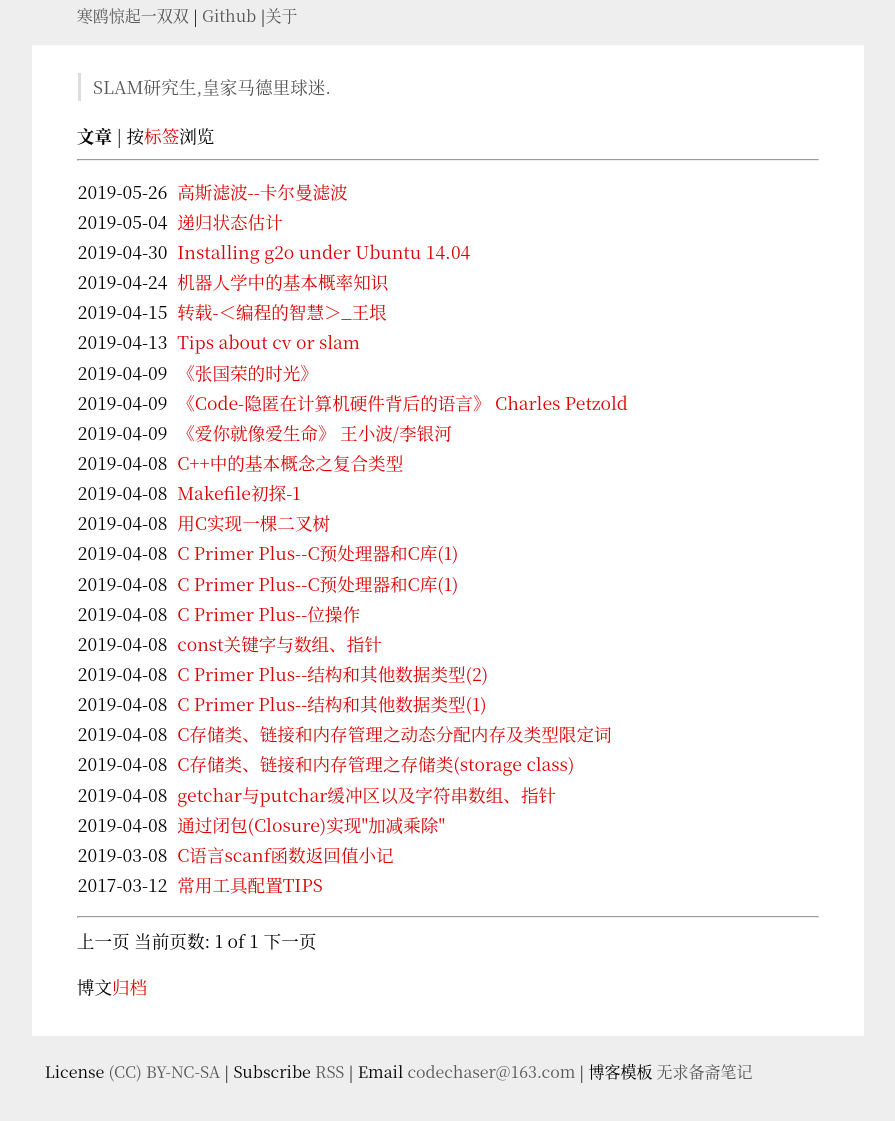
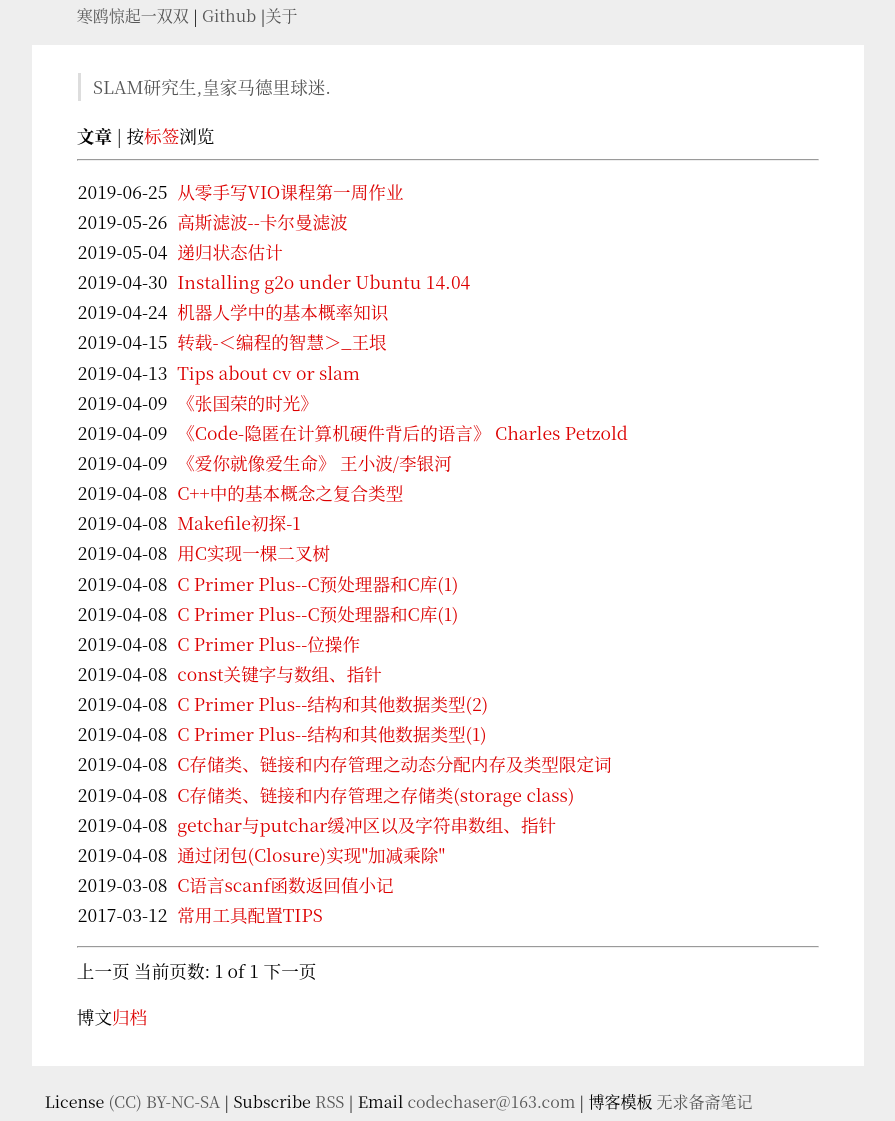
Before and after one commit to foreverlms/foreverlms.github.io, a Jekyll site: the page built from index.html, in a window 1280 px wide. Shown: the whole page, without its empty margins (192-1087 px from the left). Built offline with Jekyll 4.4.1, drawn with Linux system fonts in a browser that asks for light colours; the list of posts is cut into pages by our own code; before the commit the page ends 1091 px from its top, so only the background shows below that.

Commit message:
vio homework for week 1

```diff
--- a/Gemfile
+++ b/Gemfile
@@ -10,7 +10,7 @@ gem "html-proofer"
 # Optional: Add any custom plugins here.
 # Some useful examples are listed below
 group :jekyll_plugins do
-#   gem "jekyll-feed"
+  # gem "jekyll-feed"
   # gem "jekyll-sitemap"
   gem "jekyll-paginate"
   # gem "jekyll-seo-tag"
--- a/_includes/head.html
+++ b/_includes/head.html
@@ -1,3 +1,4 @@
+
 <head>
 	<meta charset="utf-8">
 	<meta http-equiv="X-UA-Compatible" content="IE=edge">
--- /dev/null
+++ b/_posts/2019-06-25-vio-1week.md
@@ -0,0 +1,12 @@
+---
+layout: post
+title: "从零手写VIO课程第一周作业"
+tags: [slam]
+date: 2019-06-25
+---
+
+从零手写VIO的第一周作业
+<!--more-->
+
+这是我在深蓝学院学习的《从零手写VIO》课程第一周的作业。第一周主要回顾了一些视觉SLAM和VIO里面会用到的基本概念和数理知识。着重于李代数的求导。
+<center><object data="/files/vio/1week/hm.pdf" width="700" height="1500" type='application/pdf'></object></center>
--- a/feed.xml
+++ b/feed.xml
@@ -19,7 +19,7 @@ layout: null
         <link>{{ post.url | prepend: site.baseurl | prepend: site.url }}</link>
         <guid isPermaLink="true">{{ post.url | prepend: site.baseurl | prepend: site.url }}</guid>
         {% for tag in post.tags %}
-        <category>{{ tag | xml_escape }}</category>
+        <category>{{ tag | xml_escape}}</category>
         {% endfor %}
         {% for cat in post.categories %}
         <category>{{ cat | xml_escape }}</category>
```
Also changed, not shown: Gemfile.lock, _posts/2016-06-23-c-bit-operation.md (line endings or trailing spaces), images/favicon.ico (renamed from images/favoico.ico), 1 other file.
